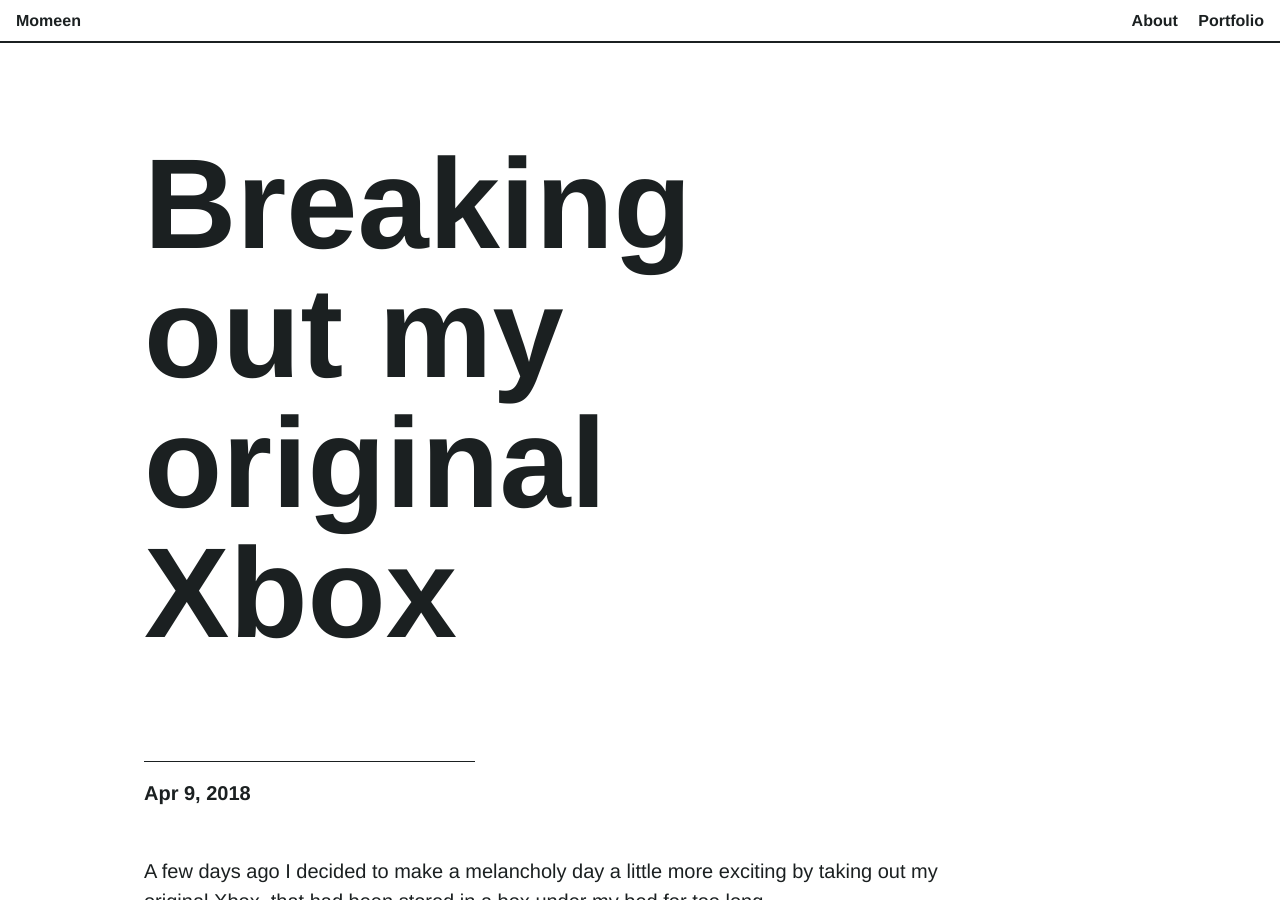
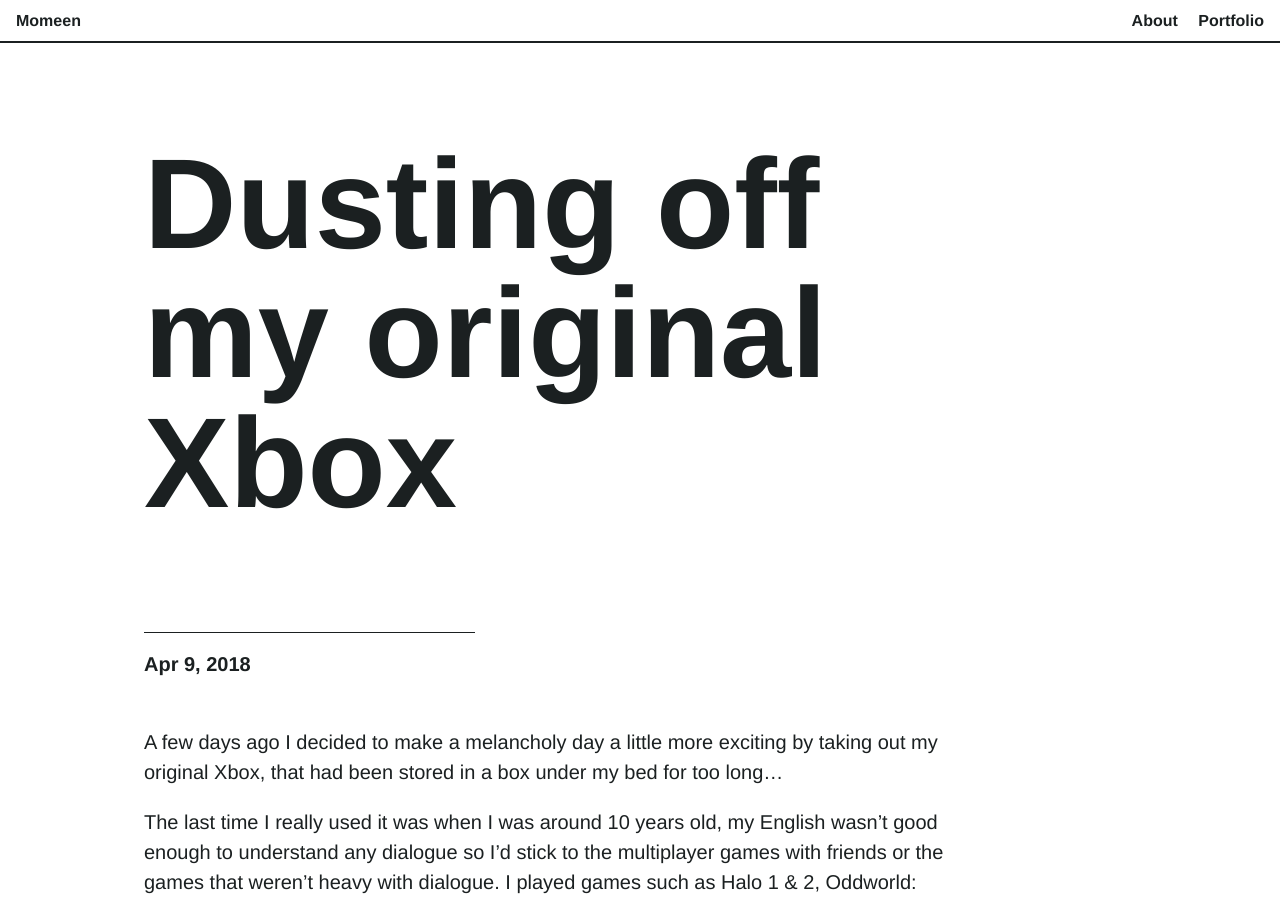
Before and after one commit to fngryboi/fngryboi.github.io, a Jekyll site: the page built from _posts/2018-04-09-dusting-off-my-original-xbox.md, in a window 1280 px wide and 900 px high. Built offline with Jekyll 4.4.1, drawn with Linux system fonts in a browser that asks for light colours.

Commit message:
clean up titles

```diff
--- a/_posts/2018-04-09-breaking-out-my-original-xbox.md
+++ b/_posts/2018-04-09-dusting-off-my-original-xbox.md
@@ -1,6 +1,6 @@
 ---
 layout: post
-title: Breaking out my original Xbox
+title: Dusting off my original Xbox
 categories:
 published: true
 ---
```
Also changed, not shown: _posts/2018-04-02-dynamic-embedding-of-twitch-streams.md (renamed from _posts/2018-04-02-embed-twitch-stream-only-when-live.md).
